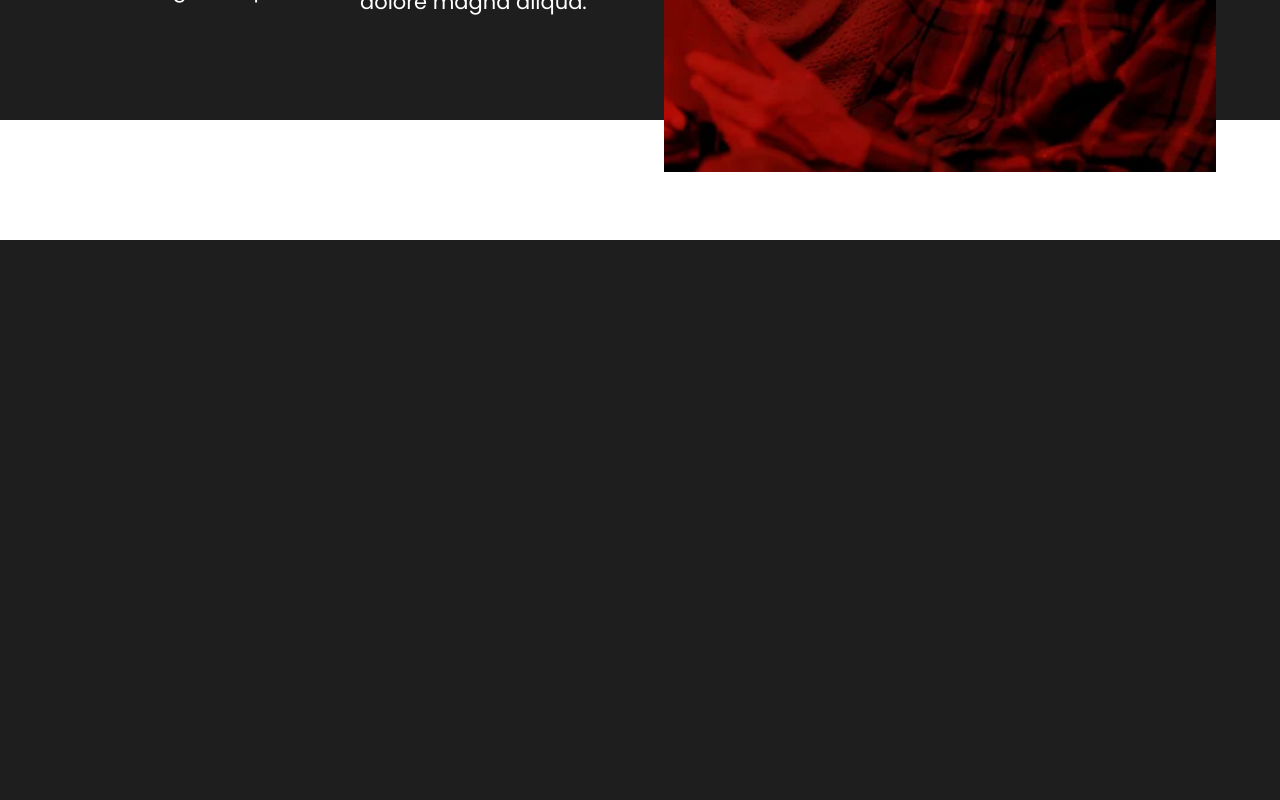
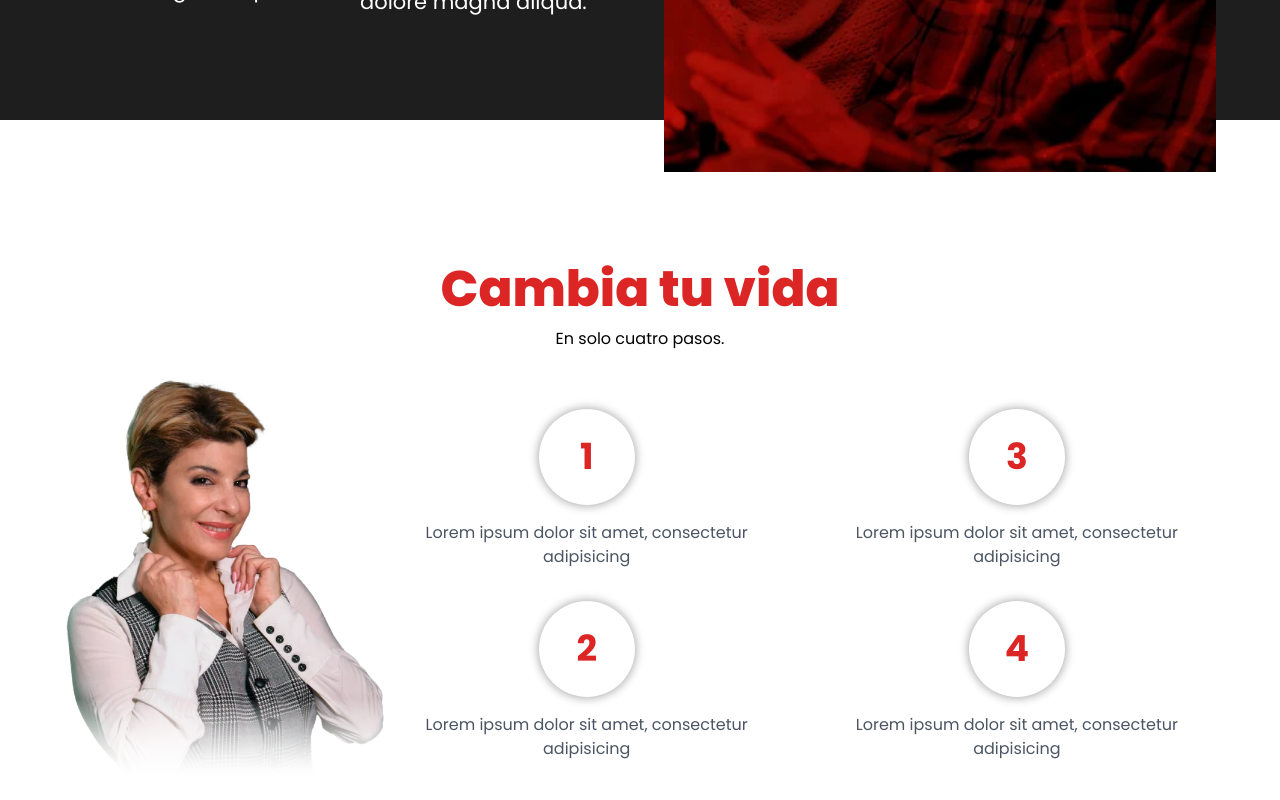
Before and after one commit to BrianGelvez/vidanaturalcarolinapapaleo, a Next.js app: page / in a window 1280 px wide. Shown: the part 2248-3048 px from the top of the page. Before the commit the page ends 2488 px from the top, so only its background shows below. Built offline with nearby package versions, Linux system fonts and the light colour scheme; what tailwind-hamburgers would draw is missing.

Commit message:
fix: Trabajando en la seccion de FourtSteps

```diff
--- a/src/app/page.tsx
+++ b/src/app/page.tsx
@@ -1,5 +1,6 @@
 import Header from "@/components/header";
 import Benefits from "@/sections/benefits";
+import FourSteps from "@/sections/fourSteps";
 import Home from "@/sections/home";
 import Product from "@/sections/product";
 
@@ -11,6 +12,7 @@ export default function Main() {
       <Home />
       <Product/>
       <Benefits/>
+      <FourSteps/>
     </div>
   );
 }
--- a/src/components/header/partials/mobile/index.tsx
+++ b/src/components/header/partials/mobile/index.tsx
@@ -23,7 +23,7 @@ interface MobileProps {
 export default function Mobile({ opened, handleClickClose }: MobileProps) {
   return (
     <nav
-      className={`fixed top-0 left-0 h-screen bg-[#484848]/80 w-44 z-50 transform ${
+      className={`fixed top-0 left-0 h-screen bg-red-600 w-44 z-50 transform ${
         opened ? "translate-x-0" : "-translate-x-full"
       } transition-transform duration-300 ease-in-out`}
     >
--- a/src/sections/benefits/index.tsx
+++ b/src/sections/benefits/index.tsx
@@ -2,13 +2,13 @@ import Image from "next/image";
 
 export default function Benefits() {
   return (
-    <div className="relative bg-[#1E1E1E] w-full h-auto flex flex-col lg:flex-row gap-12 py-12 px-4 md:px-8 lg:px-10 xl:px-16">
+    <div className="relative w-full h-auto flex flex-col lg:flex-row gap-12 py-12 px-4 md:px-8 lg:px-10 xl:px-16">
       {/* Div blanco que sobresale un poco en la parte inferior */}
       <div className="absolute bottom-[-20px] left-0 w-full h-[15vh] bg-white z-10" />
 
       <div className="w-full flex flex-col lg:flex-row justify-start 2xl:items-center items-start gap-10 z-20 relative">
-        <div className="lg:flex lg:flex-col lg:gap-12 xl:gap-24">
-          <div className="w-full flex flex-col justify-start items-start">
+        <div className="flex flex-col gap-7 lg:gap-12 xl:gap-24">
+          <div className="w-full flex flex-col justify-center lg:items-start items-center lg:justify-start">
             <Image
               src="/vector1.webp"
               width={40}
@@ -18,13 +18,13 @@ export default function Benefits() {
             <p className="font-bold text-[20px] md:text-[22px] lg:text-[24px] xl:text-[27px] pt-4">
               Alimentación.
             </p>
-            <p className="text-[17px] xl:text-[21px]">
+            <p className="text-[17px] xl:text-[21px] text-center lg:text-start">
               Lorem ipsum dolor sit amet, consectetur adipisicing elit, sed do
               eiusmod tempor incididunt ut labore et dolore magna aliqua.
             </p>
           </div>
 
-          <div className="w-full flex flex-col justify-start items-start">
+          <div className="w-full flex flex-col justify-center lg:items-start items-center lg:justify-start">
             <Image
               src="/vector2.webp"
               width={40}
@@ -34,15 +34,15 @@ export default function Benefits() {
             <p className="font-bold text-[20px] md:text-[22px] lg:text-[24px] xl:text-[27px] pt-4">
               Deportismo.
             </p>
-            <p className="text-[17px] xl:text-[21px]">
+            <p className="text-[17px] xl:text-[21px] text-center lg:text-start">
               Lorem ipsum dolor sit amet, consectetur adipisicing elit, sed do
               eiusmod tempor incididunt ut labore et dolore magna aliqua.
             </p>
           </div>
         </div>
 
-        <div className="lg:flex lg:flex-col lg:gap-12 xl:gap-24">
-          <div className="w-full flex flex-col justify-start items-start">
+        <div className="flex flex-col gap-7 lg:gap-12 xl:gap-24">
+          <div className="w-full flex flex-col justify-center lg:items-start items-center lg:justify-start">
             <Image
               src="/vector3.webp"
               width={40}
@@ -52,13 +52,13 @@ export default function Benefits() {
             <p className="font-bold text-[20px] md:text-[22px] lg:text-[24px] xl:text-[27px] pt-4">
               Vitaminas.
             </p>
-            <p className="text-[17px] xl:text-[21px]">
+            <p className="text-[17px] xl:text-[21px] text-center lg:text-start">
               Lorem ipsum dolor sit amet, consectetur adipisicing elit, sed do
               eiusmod tempor incididunt ut labore et dolore magna aliqua.
             </p>
           </div>
 
-          <div className="w-full flex flex-col justify-start items-start">
+          <div className="w-full flex flex-col justify-center lg:items-start items-center lg:justify-start">
             <Image
               src="/vector4.webp"
               width={40}
@@ -68,7 +68,7 @@ export default function Benefits() {
             <p className="font-bold text-[20px] md:text-[22px] lg:text-[24px] xl:text-[27px] pt-4">
               Concentracion.
             </p>
-            <p className="text-[17px] xl:text-[21px]">
+            <p className="text-[17px] xl:text-[21px] text-center lg:text-start">
               Lorem ipsum dolor sit amet, consectetur adipisicing elit, sed do
               eiusmod tempor incididunt ut labore et dolore magna aliqua.
             </p>
@@ -76,7 +76,7 @@ export default function Benefits() {
         </div>
       </div>
 
-      <div className="w-full flex flex-col justify-center items-start z-20 relative">
+      <div className="w-full flex flex-col justify-center items-center lg:items-start z-20 relative">
         <h1 className="text-[40px] lg:text-[45px] font-[700] leading-tight">
           Una vida más saludable.
         </h1>
--- /dev/null
+++ b/src/sections/fourSteps/index.tsx
@@ -0,0 +1,73 @@
+import Image from "next/image";
+
+export default function FourSteps() {
+  return (
+    <div className="relative w-full h-auto bg-white py-8 px-4 md:px-8 lg:px-10 xl:px-16">
+      <div className="w-full flex flex-col justify-center items-center">
+        <h3 className="text-red-600 text-[50px] font-[800] text-center">
+          Cambia tu vida
+        </h3>
+        <p className="text-black">En solo cuatro pasos.</p>
+        <div className="w-full flex flex-col lg:flex-row">
+          <div className="relative mt-6 flex justify-center">
+            <Image
+              src="/carolinaPapaleo2.webp"
+              alt="Carolina Papaleo"
+              width={450}
+              height={450}
+              className="rounded-lg shadow-lg object-cover"
+            />
+            <div className="absolute bottom-0 left-0 w-full h-[20%] bg-gradient-to-t from-white to-transparent" />
+            <div className="absolute bottom-0 left-0 w-full h-[20%] bg-gradient-to-t from-white to-transparent" />
+          </div>
+
+          <div className="w-full flex flex-col md:flex-row justify-center items-center gap-8 mt-10">
+            <div className="w-[50%] flex flex-col justify-center items-center gap-8">
+              {/* Paso 1 */}
+              <div className="flex flex-col items-center">
+                <div className="w-24 h-24 rounded-full bg-white text-red-600 font-bold flex justify-center items-center text-4xl shadow-full">
+                  1
+                </div>
+                <p className="mt-4 text-gray-600 text-center">
+                  Lorem ipsum dolor sit amet, consectetur adipisicing
+                </p>
+              </div>
+
+              {/* Paso 2 */}
+              <div className="flex flex-col items-center">
+                <div className="w-24 h-24 rounded-full bg-white text-red-600 font-bold flex justify-center items-center text-4xl shadow-full">
+                  2
+                </div>
+                <p className="mt-4 text-gray-600 text-center">
+                  Lorem ipsum dolor sit amet, consectetur adipisicing
+                </p>
+              </div>
+            </div>
+
+            <div className="w-[50%] flex flex-col justify-center items-center gap-8">
+              {/* Paso 3 */}
+              <div className="flex flex-col items-center">
+                <div className="w-24 h-24 rounded-full bg-white text-red-600 font-bold flex justify-center items-center text-4xl shadow-full">
+                  3
+                </div>
+                <p className="mt-4 text-gray-600 text-center">
+                  Lorem ipsum dolor sit amet, consectetur adipisicing
+                </p>
+              </div>
+
+              {/* Paso 4 */}
+              <div className="flex flex-col items-center">
+                <div className="w-24 h-24 rounded-full bg-white text-red-600 font-bold flex justify-center items-center text-4xl shadow-full">
+                  4
+                </div>
+                <p className="mt-4 text-gray-600 text-center">
+                  Lorem ipsum dolor sit amet, consectetur adipisicing
+                </p>
+              </div>
+            </div>
+          </div>
+        </div>
+      </div>
+    </div>
+  );
+}
--- a/tailwind.config.ts
+++ b/tailwind.config.ts
@@ -25,7 +25,7 @@ const config: Config = {
       '2xl': "1536px",
     },
     boxShadow: {
-      full: "0 4px 8px rgba(0, 0, 0, 0.25), 0 -4px 8px rgba(0, 0, 0, 0.2), 4px 0 8px rgba(0, 0, 0, 0.2), -4px 0 8px rgba(0, 0, 0, 0.2)",
+      full: "0 4px 8px rgba(0, 0, 0, 0.12), 0 -4px 8px rgba(0, 0, 0, 0.1), 4px 0 8px rgba(0, 0, 0, 0.1), -4px 0 8px rgba(0, 0, 0, 0.1)",
       light:
         "0 1px 3px rgba(0, 0, 0, 0.1), 0 -1px 3px rgba(0, 0, 0, 0.05), 1px 0 3px rgba(0, 0, 0, 0.05), -1px 0 3px rgba(0, 0, 0, 0.05)",
     },
```
Also changed, not shown: public/carolinaPapaleo2.webp (added).
